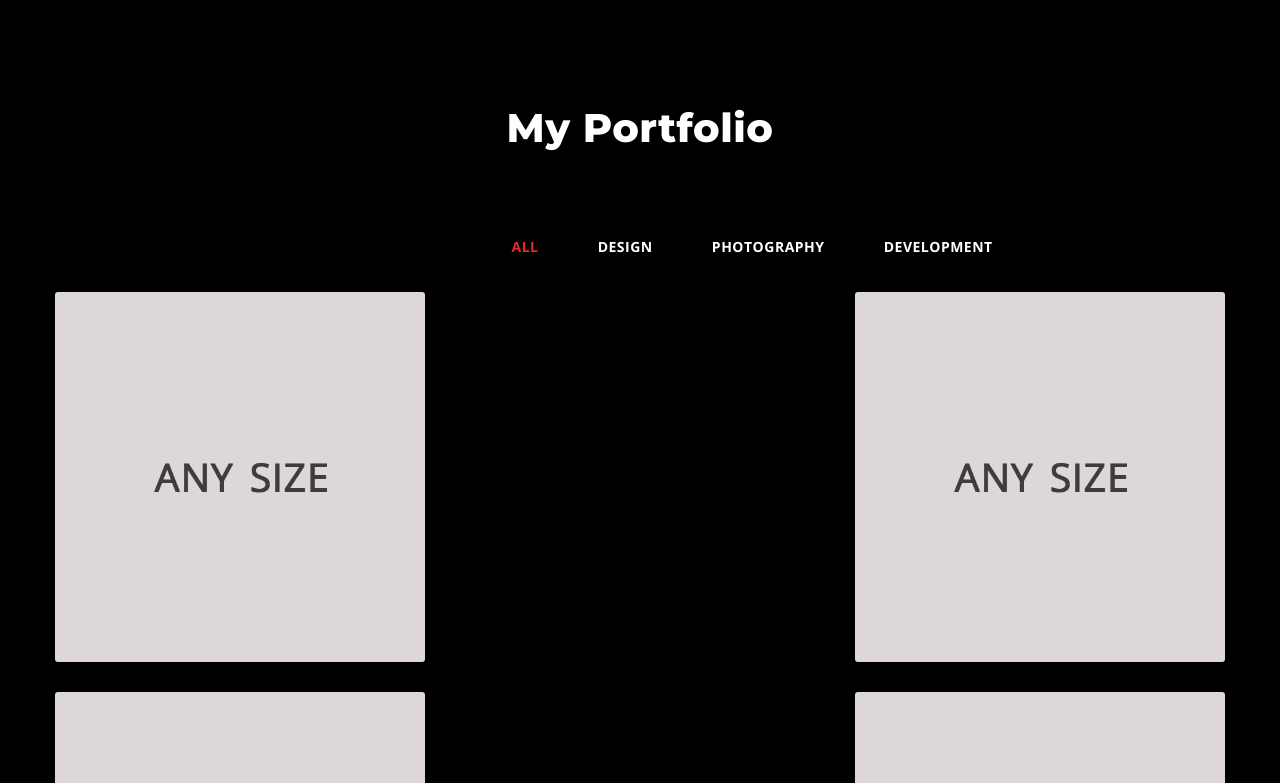
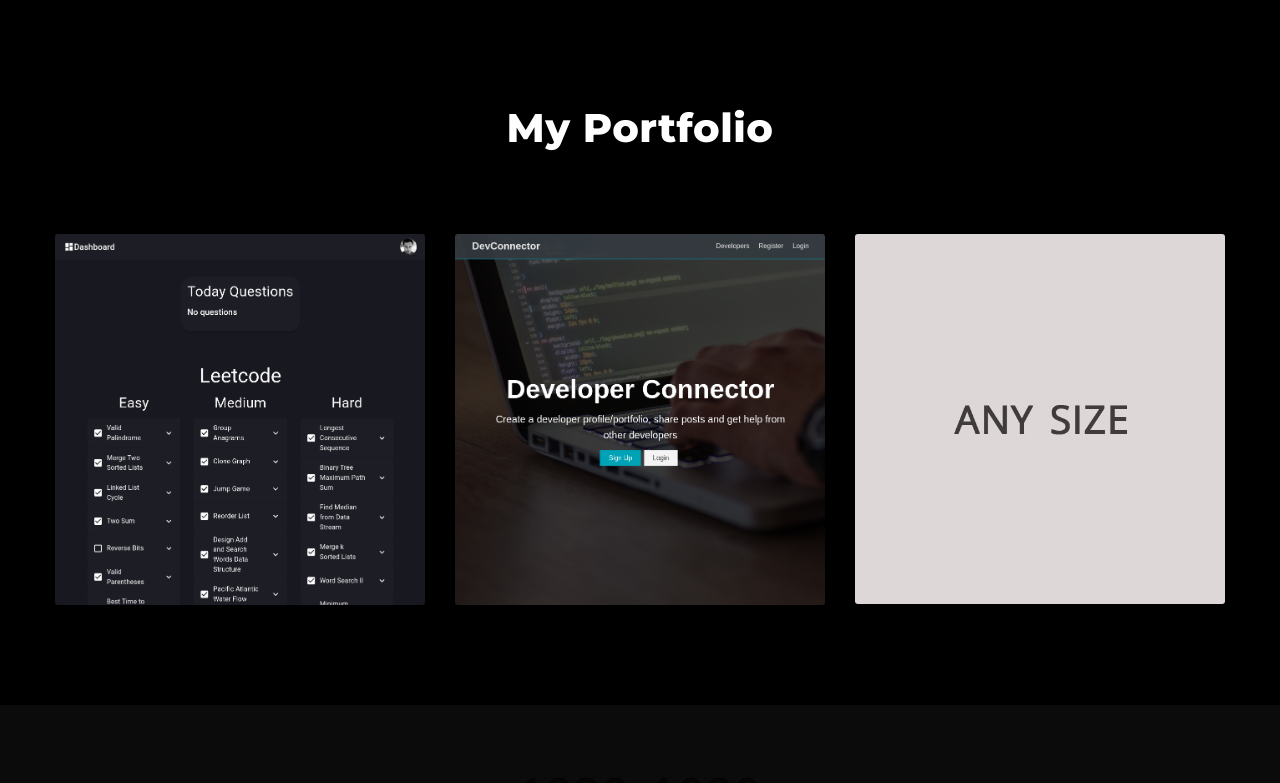
Before and after one commit to ashudeo4/ashudeo4.github.io, a plain HTML site: page index.html in a window 1280 px wide. Shown: the part 1277-2060 px from the top of the page. Drawn offline with nearby package versions, Linux system fonts and the light colour scheme; a script that the page names is missing; files whose address does not match are found by name.

Commit message:
add projects

```diff
--- a/index.html
+++ b/index.html
@@ -281,34 +281,35 @@
 							<span>My Portfolio</span>
 						</div>
 					</div>
-					<ul class="edina_tm_portfolio_filter">style="width: 50x; height: 50px"
+					<!-- <ul class="edina_tm_portfolio_filter">style="width: 50x; height: 50px"
 						<li><a href="#" class="current" data-filter="*">All</a></li>
 						<li><a href="#" data-filter=".design">Design</a></li>
 						<li><a href="#" data-filter=".photography">Photography</a></li>
 						<li><a href="#" data-filter=".development">Development</a></li>
-					</ul>
+					</ul> -->
 					<ul class="edina_tm_portfolio_list gallery_zoom">
-						<li class="design">
+						<li>
 							<div class="list_inner">
-								<div class="image_wrap">
-									<img src="img/portfolio/600x600.jpg" alt="" />
+								<div >
+									<img src="img/portfolio/codingQuestionReminder.png" alt="" />
 									<div class="main_image"></div>
 								</div>
 								<div class="definition_portfolio">
-									<span class="first"><a class="zoom" href="img/portfolio/5.jpg">Title of project</a></span>
-									<span class="second">Category</span>
+									<span class="first"><a class="zoom" href="img/portfolio/5.jpg">Coding Question Reminder</a></span>
+						<span class="second"><a style="color: white;" href="https://github.com/ashudeo4/Coding-Question-Reminder" target="_blank">Github</a></span>
+
 								</div>
 							</div>
 						</li>
-						<li class="photography">
+						<li>
 							<div class="list_inner">
-								<div class="image_wrap">
-									<img src="img/portfolio/600x600.jpg" alt="" />
+								<div>
+									<img src="img/portfolio/devConnector.png" alt="" />
 									<div class="main_image"></div>
 								</div>
 								<div class="definition_portfolio">
-									<span class="first"><a class="zoom" href="img/portfolio/2.jpg">Title of project</a></span>
-									<span class="second">Category</span>
+									<span class="first"><a class="zoom" href="img/portfolio/devConnector.jpg">Dev Connector</a></span>
+									<span class="second"><a style="color: white;" href="https://github.com/ashudeo4/Dev-Connector" target="_blank">Github</a></span>
 								</div>
 							</div>
 						</li>
@@ -324,7 +325,7 @@
 								</div>
 							</div>
 						</li>
-						<li class="photography">
+						<!-- <li class="photography">
 							<div class="list_inner">
 								<div class="image_wrap">
 									<img src="img/portfolio/600x600.jpg" alt="" />
@@ -359,7 +360,7 @@
 									<span class="second">Category</span>
 								</div>
 							</div>
-						</li>
+						</li> -->
 					</ul>
 				</div>
 			</div>
```
Also changed, not shown: img/portfolio/codingQuestionReminder.png (added), img/portfolio/devConnector.png (added).
